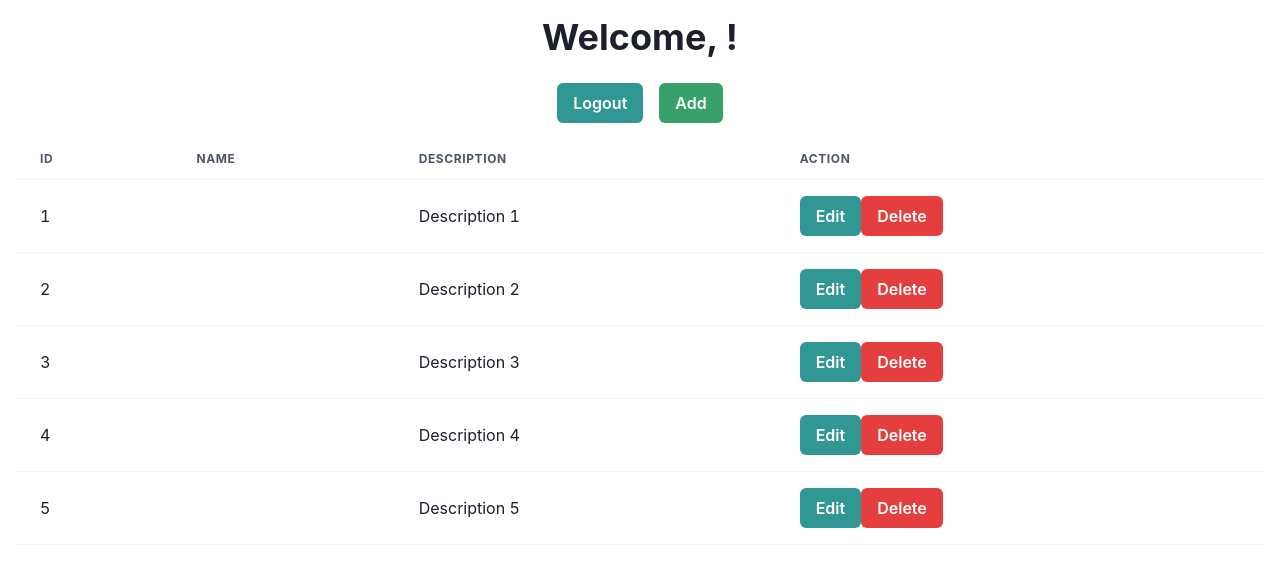
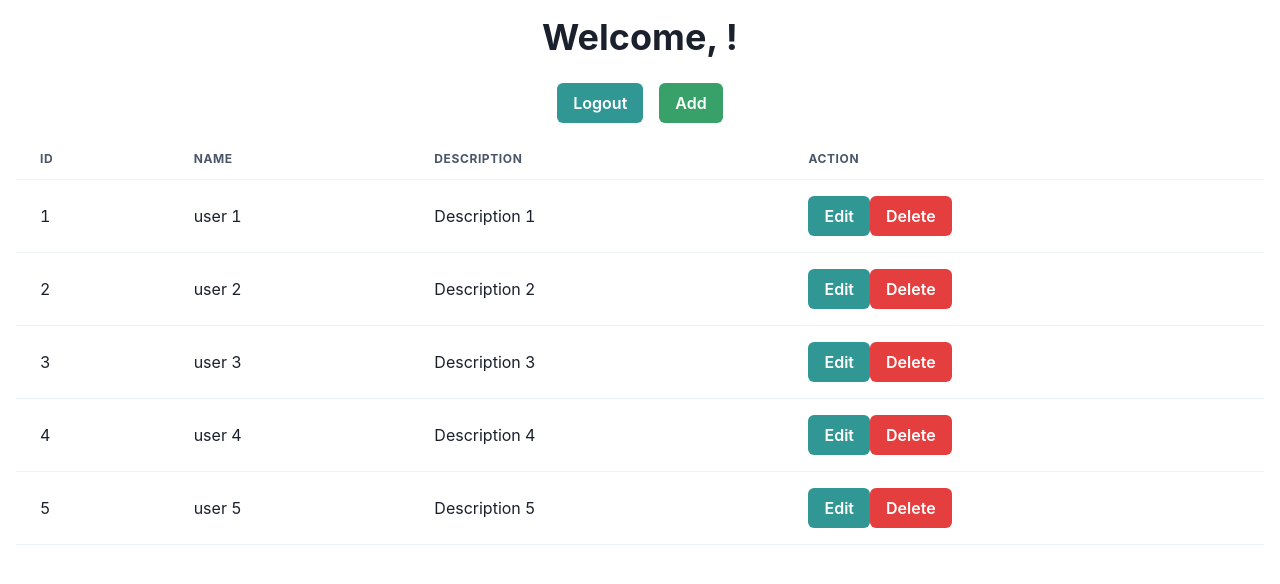
Before and after one commit to bharathaladandi/Ijona-Services, a React (Create React App) app in the folder ijona/: page /homepage in a window 1280 px wide. Shown: the top 584 px of the page. Built offline with nearby package versions, Linux system fonts and the light colour scheme.

Commit message:
data changed

```diff
--- a/ijona/src/Pages/HomaPage.jsx
+++ b/ijona/src/Pages/HomaPage.jsx
@@ -27,11 +27,11 @@ export const HomaPage = () => {
   const { user, logout, isAuthenticated } = Auth();
 
   const [data, setData] = useState([
-    { id: 1, user: 'User 1', description: 'Description 1' },
-    { id: 2, user: 'User 2', description: 'Description 2' },
-    { id: 3, user: 'User 3', description: 'Description 3' },
-    { id: 4, user: 'User 4', description: 'Description 4' },
-    { id: 5, user: 'User 5', description: 'Description 5' },
+    { id: 1, name: 'user 1', description: 'Description 1' },
+    { id: 2, name: 'user 2', description: 'Description 2' },
+    { id: 3, name: 'user 3', description: 'Description 3' },
+    { id: 4, name: 'user 4', description: 'Description 4' },
+    { id: 5, name: 'user 5', description: 'Description 5' },
   ]);
 
   const [dataItems, setDataitems] = useState({ name: '', description: '' });
```
